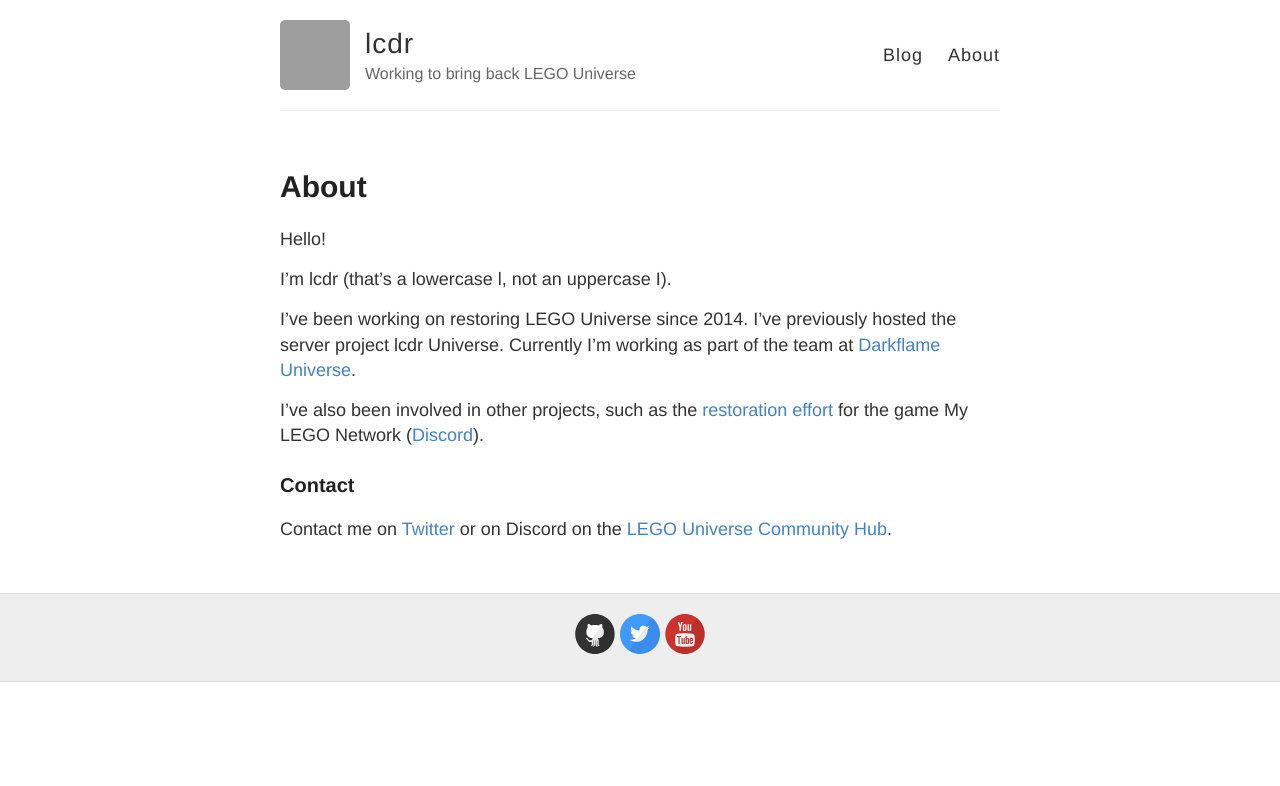
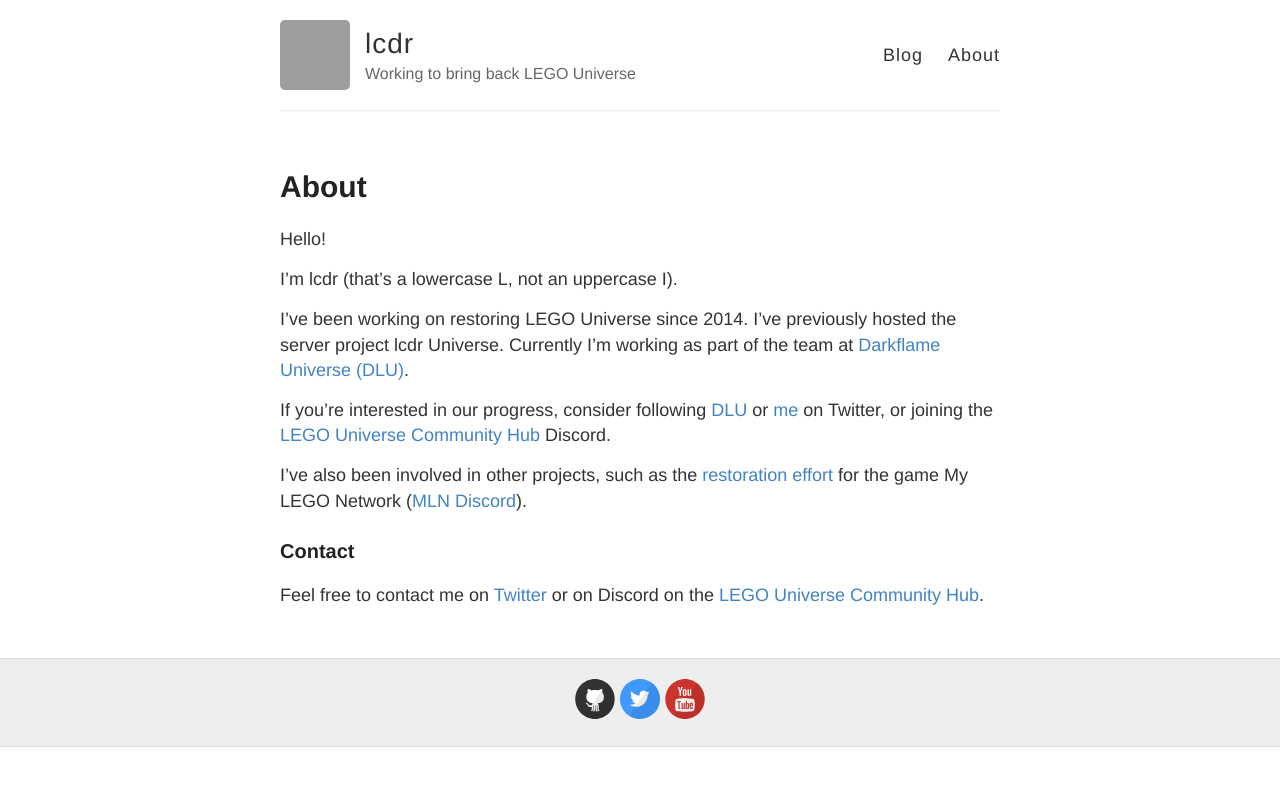
Before and after one commit to lcdr/lcdr.github.io, a Jekyll site: the page built from about.md, in a window 1280 px wide. Shown: the top 786 px of the page. Built offline with Jekyll 4.4.1, drawn with Linux system fonts in a browser that asks for light colours; grey boxes are pictures that could not be loaded.

Commit message:
Clarify about page

```diff
--- a/about.md
+++ b/about.md
@@ -6,12 +6,14 @@
 
 Hello!
 
-I'm lcdr (that's a lowercase l, not an uppercase I).
+I'm lcdr (that's a lowercase L, not an uppercase I).
 
-I've been working on restoring LEGO Universe since 2014. I've previously hosted the server project lcdr Universe. Currently I'm working as part of the team at [Darkflame Universe](https://www.darkflameuniverse.org/).
+I've been working on restoring LEGO Universe since 2014. I've previously hosted the server project lcdr Universe. Currently I'm working as part of the team at [Darkflame Universe (DLU)](https://www.darkflameuniverse.org/).
 
-I've also been involved in other projects, such as the [restoration effort](https://github.com/MellonNet/mln-backend-emulator/) for the game My LEGO Network ([Discord](https://discordapp.com/invite/VGYgExX)).
+If you're interested in our progress, consider following [DLU](https://twitter.com/darkflameuniv) or [me](https://twitter.com/lcdr_Universe) on Twitter, or joining the [LEGO Universe Community Hub](https://discord.gg/DBt9h8Q) Discord.
+
+I've also been involved in other projects, such as the [restoration effort](https://github.com/MellonNet/mln-backend-emulator/) for the game My LEGO Network ([MLN Discord](https://discordapp.com/invite/VGYgExX)).
 
 ### Contact
 
-Contact me on [Twitter](https://twitter.com/lcdr_Universe) or on Discord on the [LEGO Universe Community Hub]( https://discord.gg/DBt9h8Q).
+Feel free to contact me on [Twitter](https://twitter.com/lcdr_Universe) or on Discord on the [LEGO Universe Community Hub](https://discord.gg/DBt9h8Q).
```
